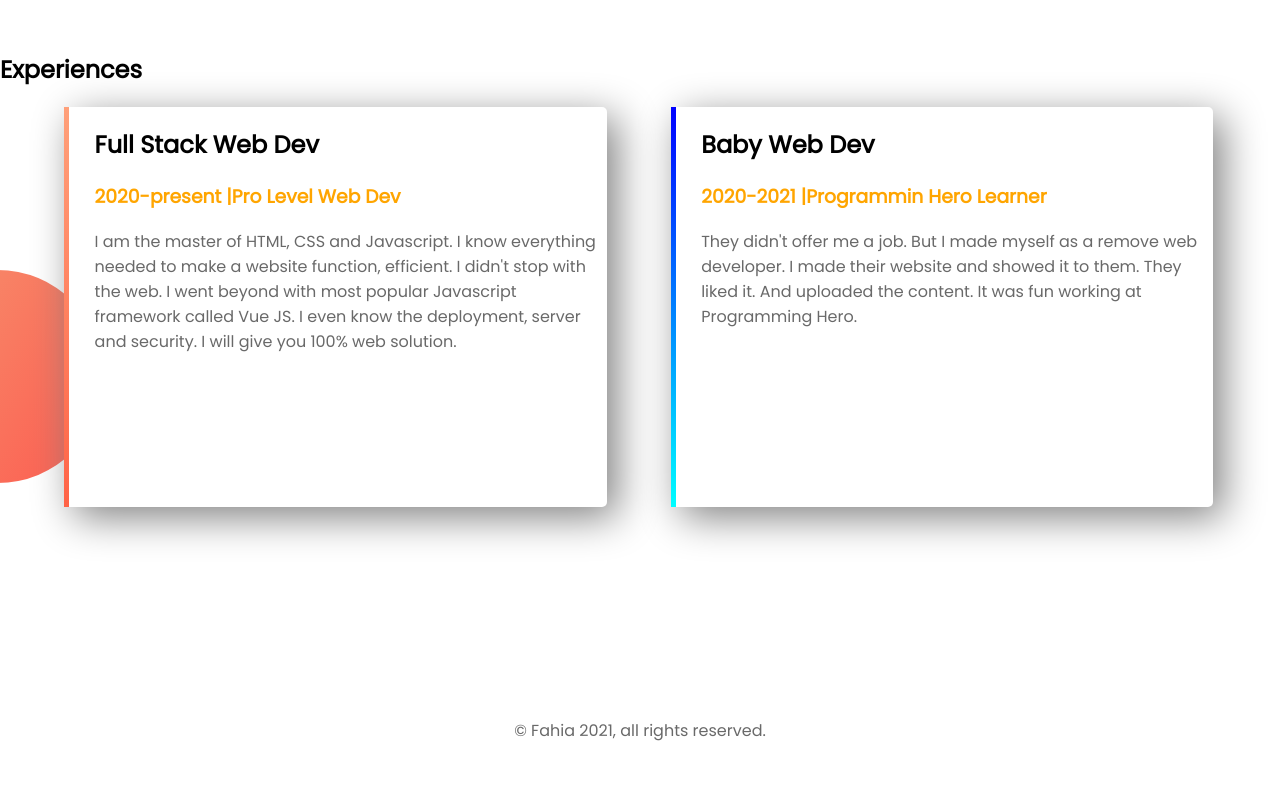
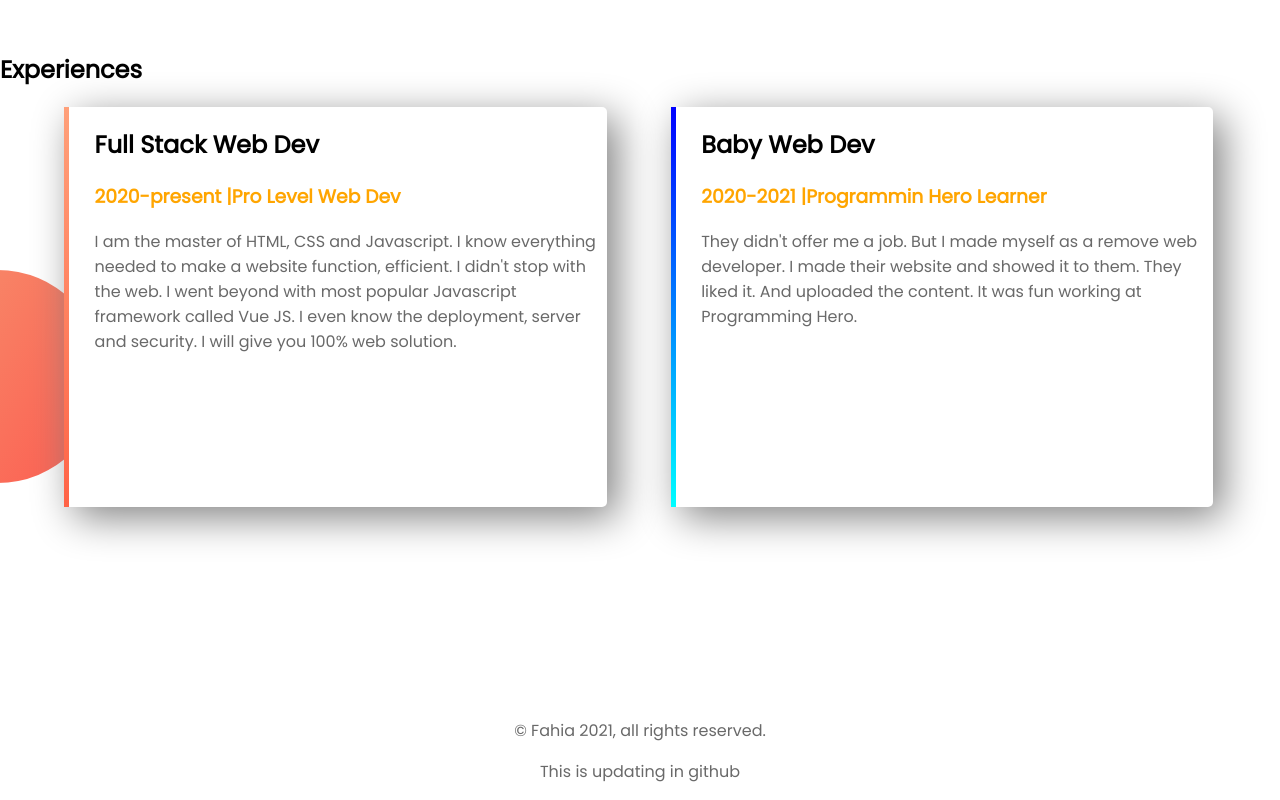
Before and after one commit to FahiaTasmin/web-portfolio, a plain HTML site: page index.html in a window 1280 px wide. Shown: the part 1268-2068 px from the top of the page. Before the commit the page ends 2027 px from the top, so only its background shows below. Drawn offline with Linux system fonts and the light colour scheme.

Commit message:
updating

```diff
--- a/index.html
+++ b/index.html
@@ -47,6 +47,7 @@
     </section>
     <footer>
         <p>© Fahia 2021, all rights reserved.</p>
+        <p>This is updating in github</p>
     </footer>
 </body>
 </html>
```
